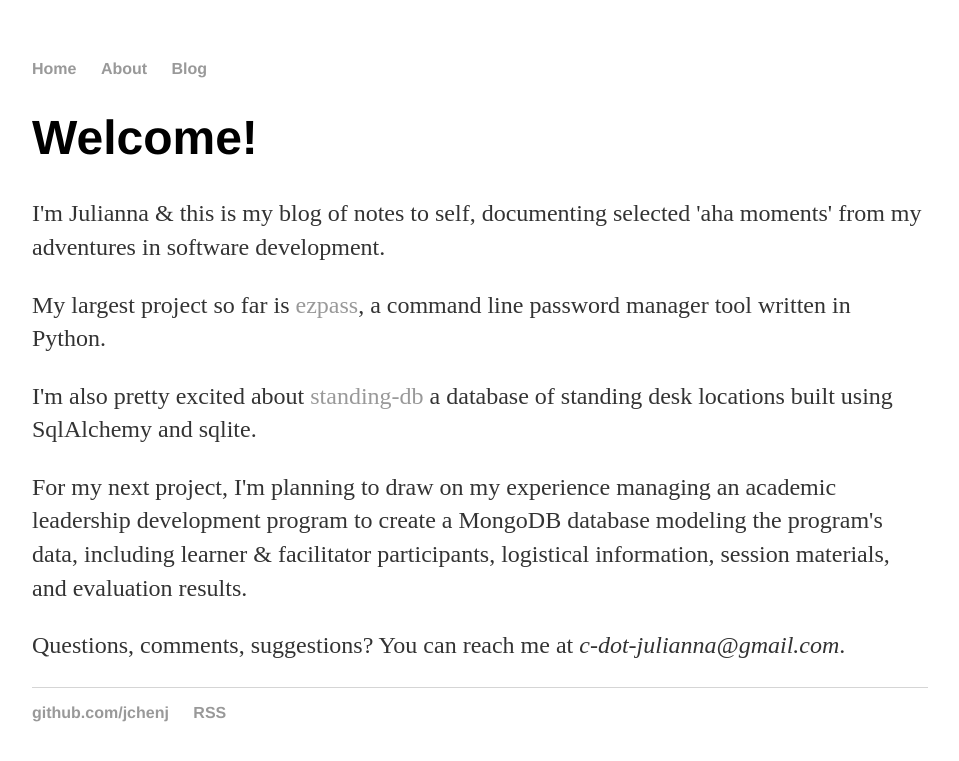
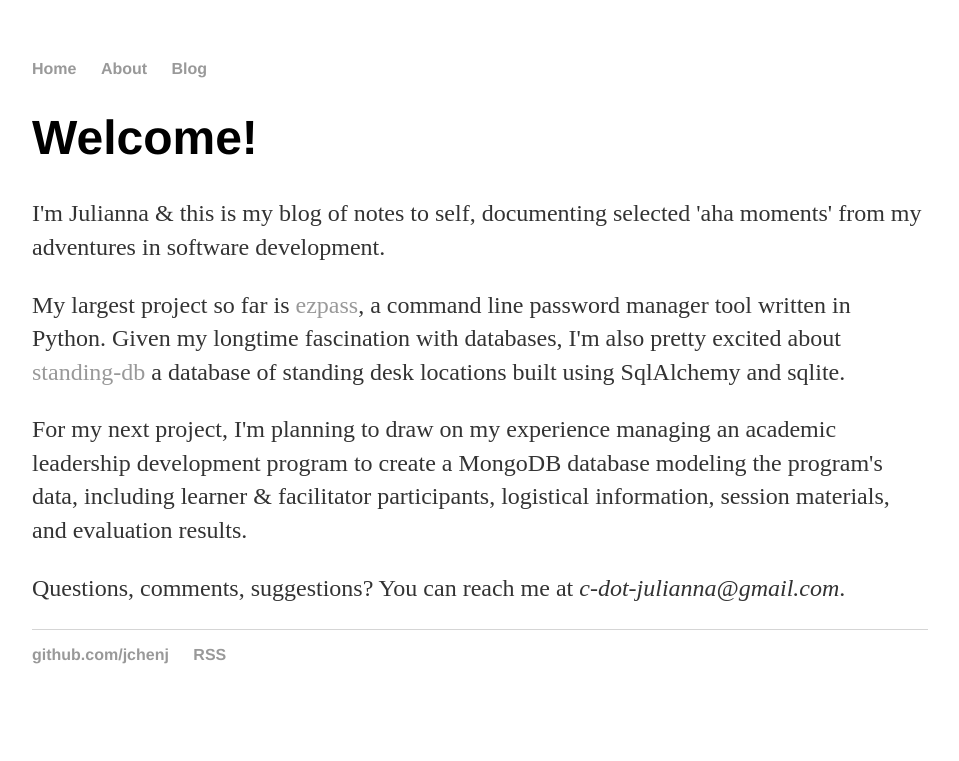
Before and after one commit to jchenj/jchenj.github.io, a Jekyll site: the page built from index.html, in a window 1280 px wide. Shown: the top 761 px of the page, without its empty margins (160-1119 px from the left). Built offline with Jekyll 4.4.1, drawn with Linux system fonts in a browser that asks for light colours.

Commit message:
tweak homepage

```diff
--- a/index.html
+++ b/index.html
@@ -9,15 +9,13 @@ title: Julianna Chen
 
     <p>My largest project so far is <a
             href="https://github.com/jchenj/ezpass">ezpass</a>, a command
-        line password manager tool written in Python.
+        line password manager tool written in Python. Given my longtime
+        fascination with databases, I'm also pretty excited about <a
+            href="https://github.com/jchenj/standing-db">standing-db</a> a
+        database of standing desk locations built using SqlAlchemy and
+        sqlite.
       </p>
 
-    <p>I'm also pretty excited about <a
-            href="https://github.com/jchenj/standing-db">standing-db</a> a
-        database of standing desk locations built using SqlAlchemy and
-        sqlite.</p>
-
-    <p></p>
     <p>For my next project, I'm planning to draw on my experience
         managing an academic leadership development program to create a MongoDB
         database modeling the program's data, including learner & facilitator
```
